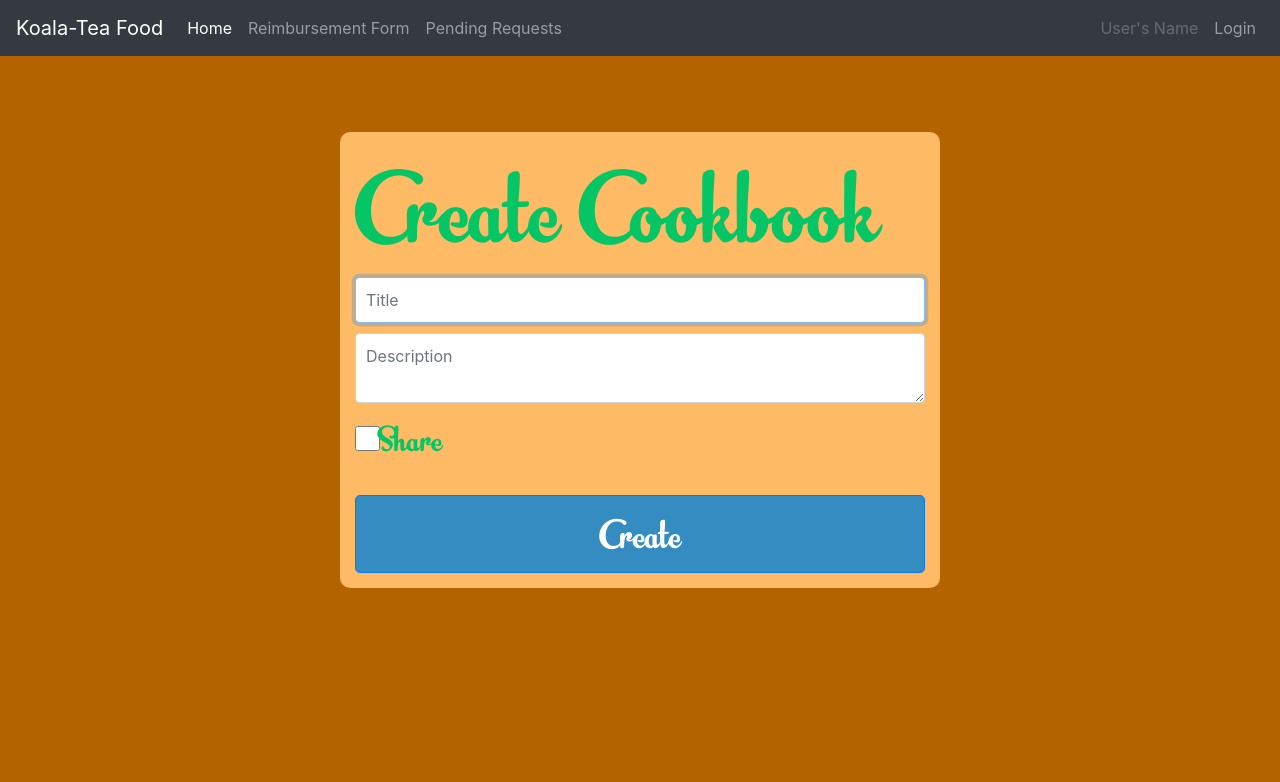
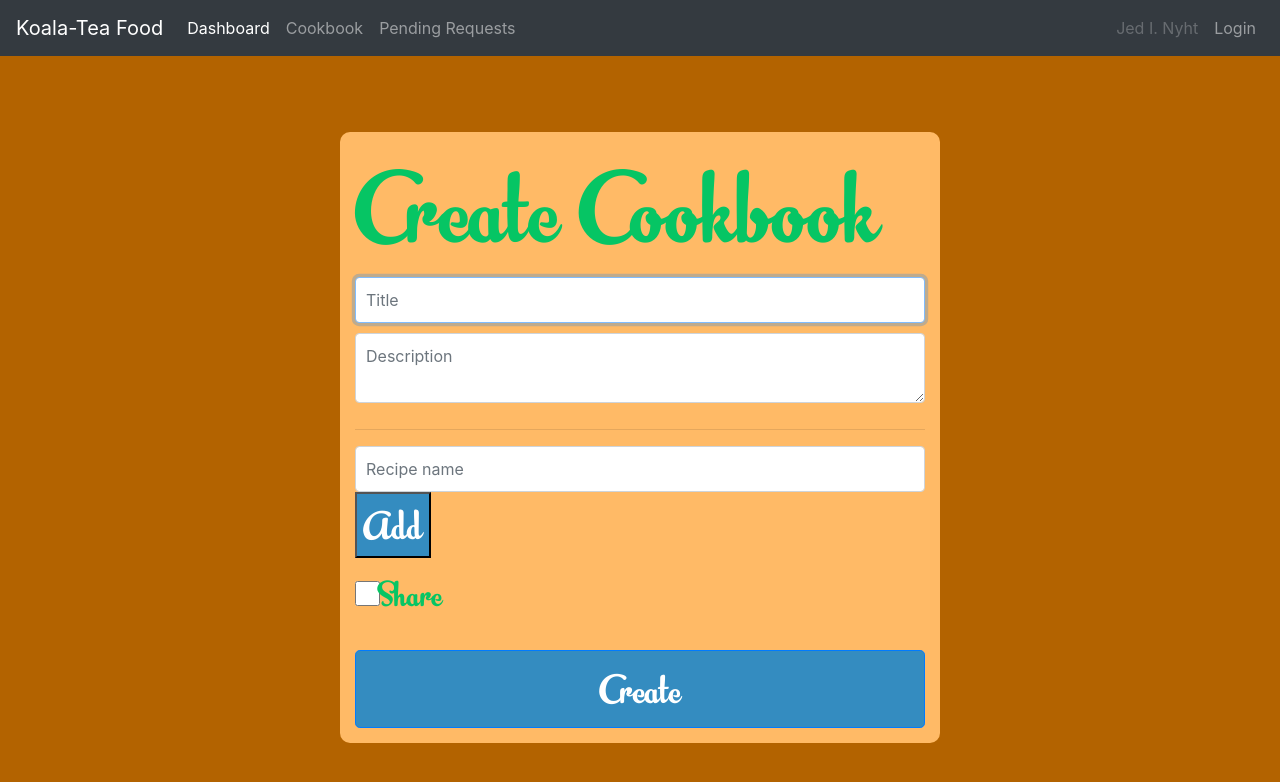
Before and after one commit to th3alchemist/Koala-Tea, an Angular app in the folder src/main/webapp/Koala-Tea-WebApp/: page /cookbook in a window 1280 px wide. Shown: the top 782 px of the page. Built offline with nearby package versions, Linux system fonts and the light colour scheme.

Commit message:
navbar additions for my components

```diff
--- a/src/main/webapp/Koala-Tea-WebApp/src/app/components/cookbook/cookbook.component.css
+++ b/src/main/webapp/Koala-Tea-WebApp/src/app/components/cookbook/cookbook.component.css
@@ -38,6 +38,7 @@ label {
   font-family: BananaYeti;
   font-size: 40px;
   background-color: #348CC0;
+  color: white;
 }
 .checkbox{
   width : 25px;
--- a/src/main/webapp/Koala-Tea-WebApp/src/app/components/cookbook/cookbook.component.html
+++ b/src/main/webapp/Koala-Tea-WebApp/src/app/components/cookbook/cookbook.component.html
@@ -6,6 +6,11 @@
     </div>
     <div class="form-element">
       <textarea name="description" class="form-control" placeholder="Description" required></textarea>
+    </div>
+    <hr>
+    <div class="form-element">
+      <input type="text" class="form-control" placeholder="Recipe name" required>
+      <button class="btn-submit">Add</button>
     </div>
     <div class="form-element">
       <label>
@@ -16,43 +21,3 @@
     <button class="btn-submit btn btn-lg btn-primary btn-block" type="submit">Create</button>
   </form>
 </div>
-<!--
-
-<div class="container-fluid">
-  <div class="row">
-    <div class="col-sm-12" align="center">
-      <h1>Create Cook Book</h1>
-    </div>
-    <form>
-      <div class="form-group">
-        <div class="row">
-          <div class="col-sm-4">
-            <label for="title">Title: </label>
-            <input type="text" id="title">
-          </div>
-          <div class="col-sm-4">
-            <label for="public">Public: </label>
-            <input type="checkbox" id="public">
-          </div>
-        </div>
-        <div class="row">
-          <div class="col-sm-4">
-            <label for="description">Description: </label>
-            <input type="textarea" id="description">
-          </div>
-          <div class="col-sm-4">
-            <label for="description">Description: </label>
-            <input type="textarea" id="description">
-          </div>
-        </div>
-        <hr>
-        <div class="row">
-          <div class="col-sm-4">
-            <label for="recipe">Add Recipe: </label>
-            <input type="textarea" id="recipe">
-          </div>
-        </div>
-      </div>
-    </form>
-  </div>
--->
--- a/src/main/webapp/Koala-Tea-WebApp/src/app/components/landing/landing.component.html
+++ b/src/main/webapp/Koala-Tea-WebApp/src/app/components/landing/landing.component.html
@@ -24,4 +24,5 @@
       </div>
     </div>
   </div>
+  <app-cookbook></app-cookbook>
 </div>
--- a/src/main/webapp/Koala-Tea-WebApp/src/app/components/navbar/navbar.component.html
+++ b/src/main/webapp/Koala-Tea-WebApp/src/app/components/navbar/navbar.component.html
@@ -7,18 +7,18 @@
     <div class="collapse navbar-collapse" id="navbarContent">
         <ul class="navbar-nav mr-auto">
         <li class="nav-item active">
-            <a class="nav-link" routerLink="">Home</a>
+            <a class="nav-link" routerLink="">Dashboard</a>
         </li>
         <li class="nav-item">
-            <a class="nav-link" href="#">Reimbursement Form</a>
+            <a class="nav-link" routerLink="cookbook">Cookbook</a>
         </li>
         <li class="nav-item">
-            <a class="nav-link hidden" id="" href="#">Pending Requests</a>
+            <a class="nav-link hidden" href="#">Pending Requests</a>
         </li>
         </ul>
         <ul class="nav navbar-nav navbar-right">
         <li class="nav-item">
-            <a class="nav-link disabled" href="#" id="">User's Name</a>
+            <a class="nav-link disabled" href="#" id="">{{username}}</a>
         </li>
         <li class="nav-item">
             <a class="nav-link" id="login" routerLink="login">{{logOption}}</a>
--- a/src/main/webapp/Koala-Tea-WebApp/src/app/components/navbar/navbar.component.ts
+++ b/src/main/webapp/Koala-Tea-WebApp/src/app/components/navbar/navbar.component.ts
@@ -10,6 +10,7 @@ export class NavbarComponent implements OnInit {
   constructor() { }
 
   logOption:string = "Login"
+  username:string = "Jed I. Nyht"
 
   ngOnInit() {
   }
--- a/src/main/webapp/Koala-Tea-WebApp/src/index.html
+++ b/src/main/webapp/Koala-Tea-WebApp/src/index.html
@@ -9,6 +9,7 @@
 </head>
 <body>
   <app-root>
+
   </app-root>
 </body>
 </html>
```
Also changed, not shown: 1 other file (tests, documents, lock files or other folders). Lines whose indentation alone changed are shown as unchanged.
